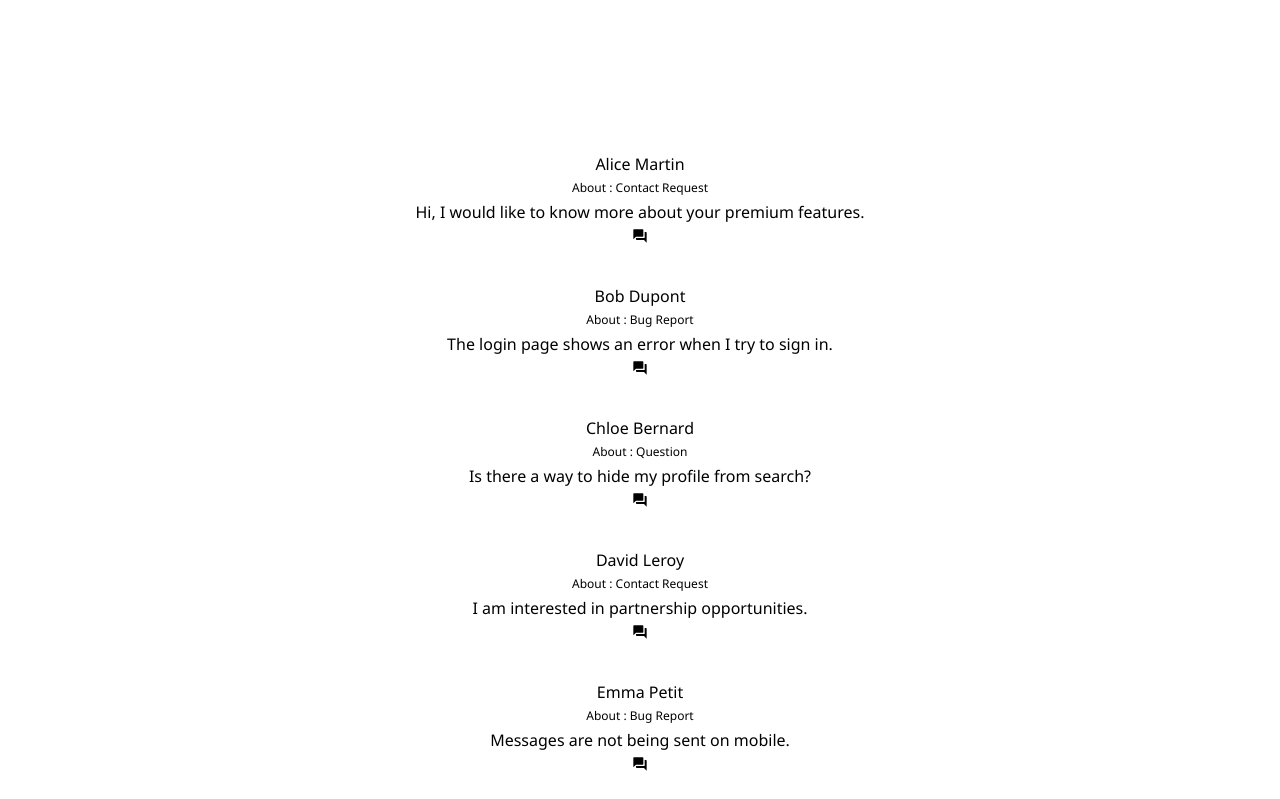
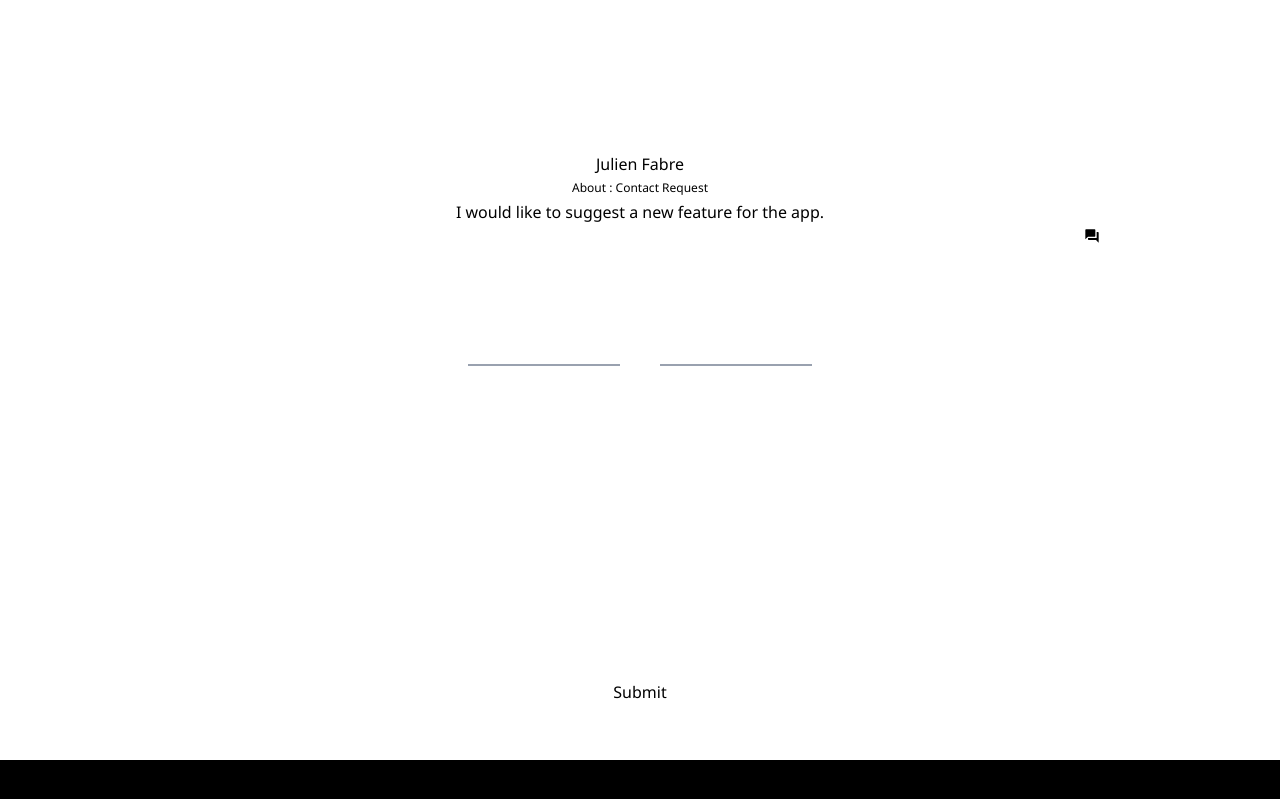
Before and after one commit to kevincalixte/wivy-nextjs, a Next.js app: page / in a window 1280 px wide. Shown: the part 1540-2339 px from the top of the page. Built offline with nearby package versions, Linux system fonts and the light colour scheme.

Commit message:
main: feedback absolute

```diff
--- a/src/app/components/Feedback/Feedback.tsx
+++ b/src/app/components/Feedback/Feedback.tsx
@@ -14,12 +14,12 @@ type Feedback = {
 
 function FeedbackCard({ feedback }: { feedback: Feedback }) {
     return (
-        <div className='flex justify-center  '>
-            <article className=' bg-white/75 hover:bg-white hover:cursor-pointer text-black flex flex-col gap-1 items-center rounded-lg p-5 w-3/4'>
+        <div className='relative flex justify-center '>
+            <article className='absolute bg-white hover:bg-white hover:cursor-pointer text-black flex flex-col gap-1 items-center rounded-lg p-5 w-3/4'>
                 <h3>{feedback.name}</h3>
                 <p className='text-xs text-black-300'>About : {feedback.subject}</p>
                 <p>{feedback.message}</p>
-                <MdQuestionAnswer />
+                <MdQuestionAnswer className='self-end' />
             </article>
         </div>
     );
@@ -35,7 +35,7 @@ function Feedback() {
     }, []);
     return (
         <section className='min-h-40 w-full '>
-        {/* flex flex-col gap-2 */}
+            {/* flex flex-col gap-2 */}
             <h2 className='text-2xl mb-10 text-center'>Ask Us Anything</h2>
 
             {/* Faire defiler les avis de droite a gauche en continu */}
```
